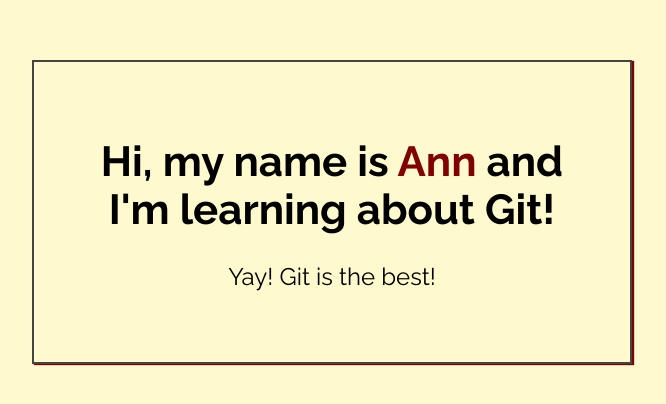
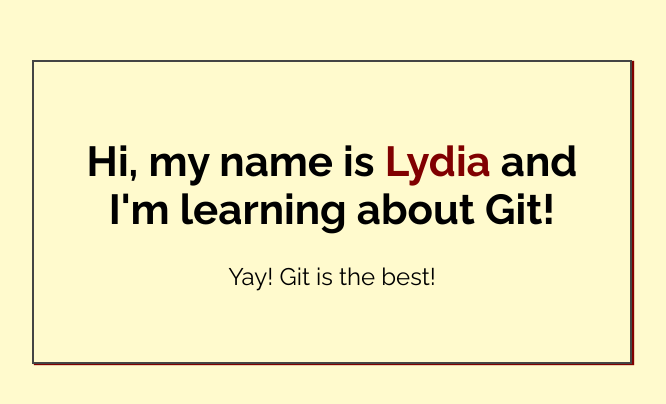
Before and after one commit to lydlynb/my-first-repo, a plain HTML site: page index.html in a window 1280 px wide. Shown: the part 188-592 px from the top of the page, without its empty margins (308-974 px from the left). Drawn offline with Linux system fonts and the light colour scheme.

Commit message:
Updated name

```diff
--- a/index.html
+++ b/index.html
@@ -14,7 +14,7 @@
 <body>
 
     <div class="greeting">
-        <h1>Hi, my name is <span class="highlight">Ann</span> and I'm learning about Git! </h1>
+        <h1>Hi, my name is <span class="highlight">Lydia</span> and I'm learning about Git! </h1>
 
         <p>Yay! Git is the best!</p>
     </div>
```
